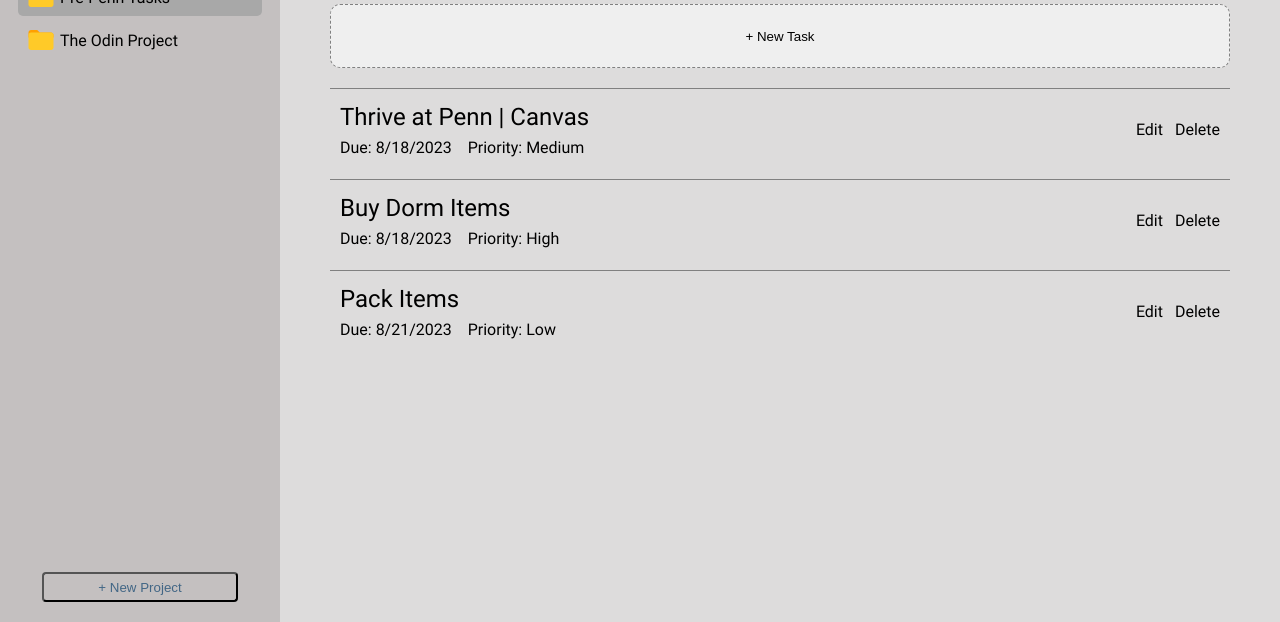
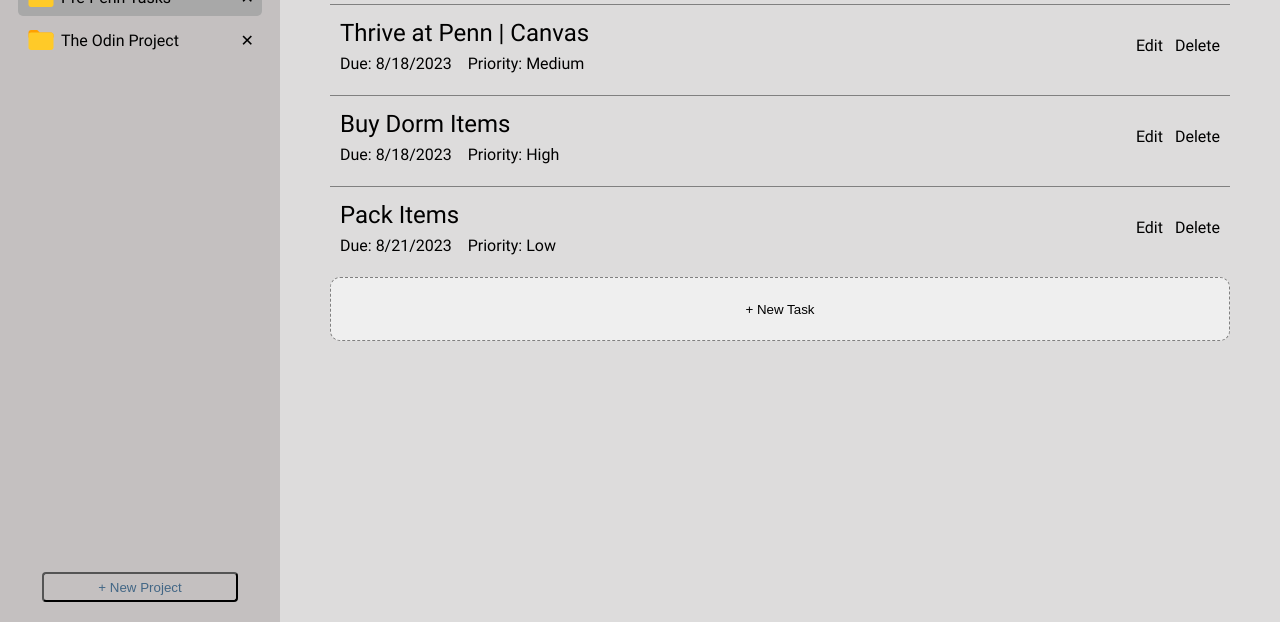
Before and after one commit to maaxli/todo-app, a website built with webpack: page dist/index.html in a window 1280 px wide. Shown: the part 178-800 px from the top of the page. Built offline with nearby package versions, Linux system fonts and the light colour scheme.

Commit message:
Implement delete button for projects

```diff
--- a/src/modules/app.js
+++ b/src/modules/app.js
@@ -96,6 +96,7 @@ class App {
     // Helper method: Add event listeners to projects
     addProjectListeners(projectElement, newProject) {
         projectElement.addEventListener("click", () => {
+            console.log(`${newProject.title} displayed`);
             this.currProject = newProject;
             let projectList = document.querySelectorAll(".project-list li");
             this.display.displayProjectTasks(newProject, projectElement, projectList);
@@ -106,6 +107,22 @@ class App {
         projectElement.addEventListener("mouseleave", () => {
             projectElement.classList.remove("project-mouseover");
         });
+
+        const deleteButton = projectElement.lastElementChild;
+        deleteButton.addEventListener("click", (event) => {
+            const decision = prompt("Click \"OK\" to delete project: " + newProject.title + "\n(text input irrelevant)");
+            if (decision === null) return;
+            for (let i = 0; i < this.projects.length; i++) {
+                if (this.projects[i] === newProject) this.projects.splice(i, 1);
+            }
+            this.display.deleteProject(projectElement);
+            if (this.currProject === newProject) {
+                this.currProject = undefined;
+                this.display.clearTasks();
+            }
+            event.stopPropagation();
+            console.log("project deleted");
+        });
     }
 }
 
--- a/src/modules/display.js
+++ b/src/modules/display.js
@@ -8,13 +8,32 @@ class Display {
 
     createNewProject(projectTitle) {
         const projects = document.querySelector(".project-list");
-        let projectElement = document.createElement("li");
-        let folderIcon = new Image();
+        const projectElement = document.createElement("li");
+
+        const leftDiv = document.createElement("div");
+        leftDiv.classList.add("project-left");
+        projectElement.appendChild(leftDiv);
+
+        const folderIcon = new Image();
         folderIcon.src = Folder;
-        projectElement.appendChild(folderIcon);
-        projectElement.appendChild(document.createTextNode(" " + projectTitle));
+        leftDiv.appendChild(folderIcon);
+
+        const nameDiv = document.createElement("div");
+        nameDiv.textContent = projectTitle;
+        leftDiv.appendChild(nameDiv);
+
+        const xDiv = document.createElement("div");
+        xDiv.classList.add("delete-project");
+        xDiv.classList.add("clickable");
+        xDiv.textContent = "✕";
+        projectElement.appendChild(xDiv);
+
         projects.appendChild(projectElement);
         return projectElement;
+    }
+
+    deleteProject(projectElement) {
+        projectElement.remove();
     }
 
     displayProjectTasks(newProject, projectElement, projectNodeList) {
@@ -33,6 +52,17 @@ class Display {
         // Change project title display
         const projectTitle = document.querySelector(".todo-container h1");
         projectTitle.textContent = newProject.title;
+    }
+
+    clearTasks() {
+        const taskTitle = document.querySelector(".todo-container h1");
+        taskTitle.textContent = "";
+
+        const todoListElement = document.querySelector(".todo-list");
+        while (todoListElement.children.length > 1) {
+            todoListElement.removeChild(todoListElement.firstChild);
+        }
+
     }
 
     createNewTask(newTask) {
@@ -78,7 +108,7 @@ class Display {
         deleteDiv.textContent = `Delete`;
         rightDiv.appendChild(deleteDiv);
 
-        const createTodoButton = document.querySelector(".final");
+        const createTodoButton = taskList.lastElementChild;
         taskList.insertBefore(taskElement, createTodoButton);
         return taskElement;
     }
--- a/src/style.css
+++ b/src/style.css
@@ -16,6 +16,7 @@
 
 body {
     margin: 0;
+    cursor: default;
 }
 
 .main {
@@ -39,6 +40,10 @@ ul {
     display: flex;
     padding: 0;
     margin: 0;
+}
+
+.clickable {
+    cursor: pointer;
 }
 
 /* HEADER STYLES */
@@ -132,10 +137,16 @@ ul {
 
 .project-list li {
     display: flex;
+    justify-content: space-between;
     align-items: center;
-    gap: 4px;
     padding: 4px 8px;
     border-radius: 5px;
+}
+
+.project-left {
+    display: flex;
+    align-items: center;
+    gap: 5px;
 }
 
 .project-mouseover {
```
Also changed, not shown: dist/main.js.
